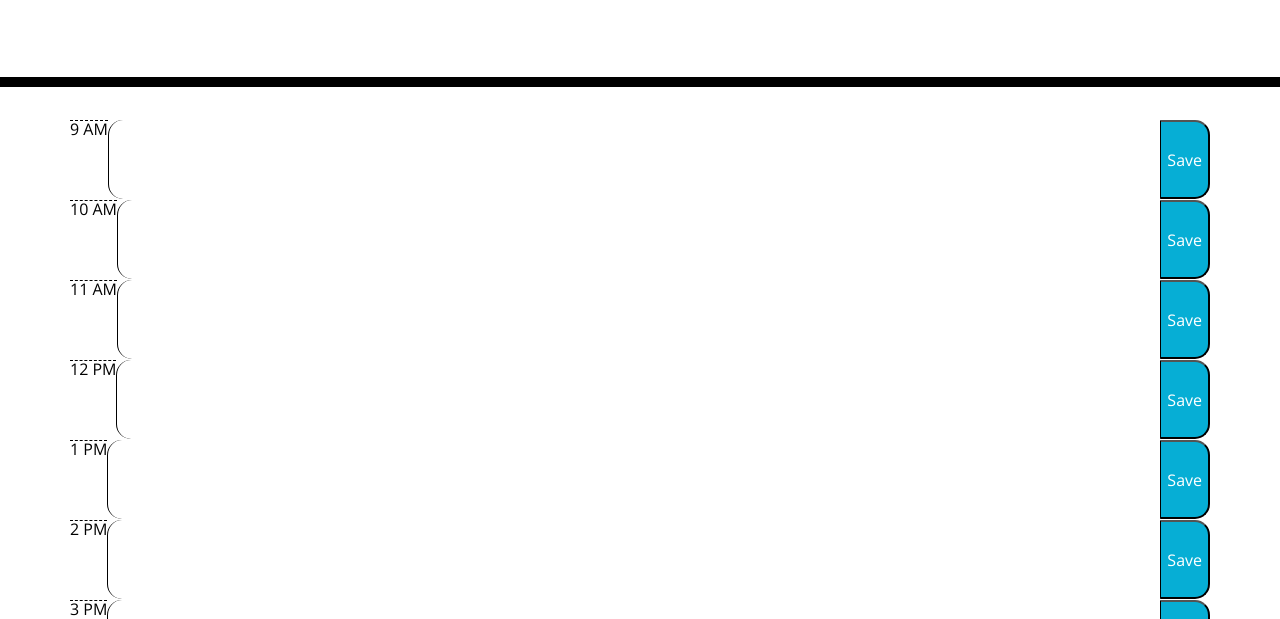
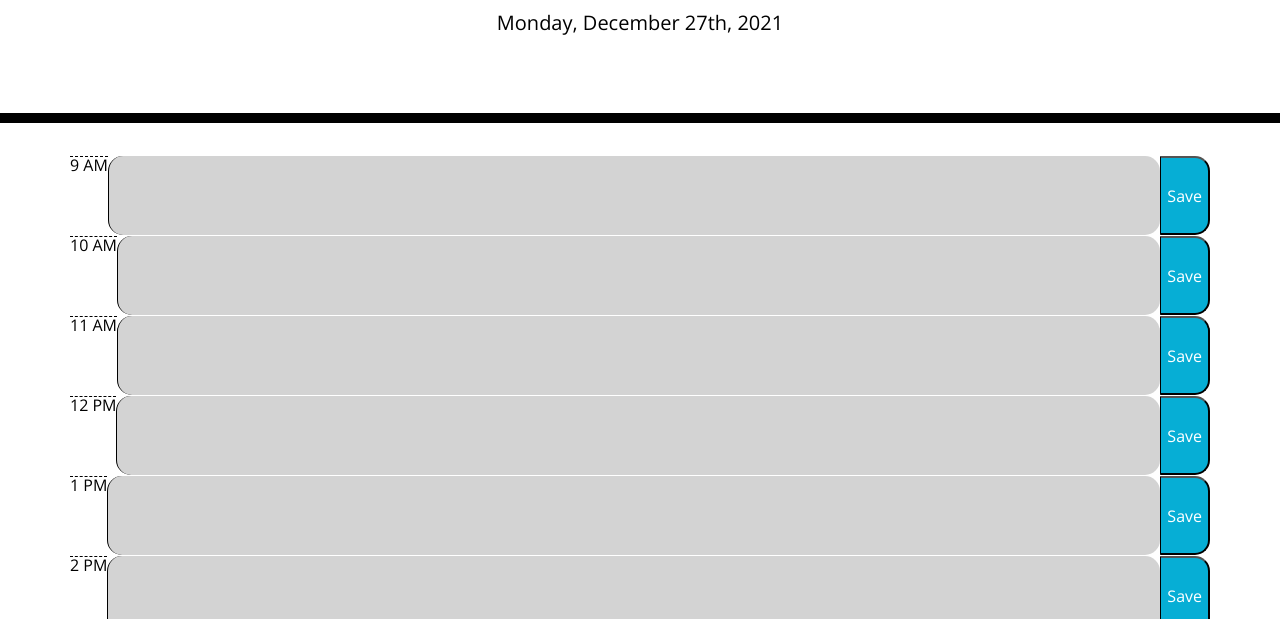
Before and after one commit to DeeJ3/task-manager, a plain HTML site: page index.html in a window 1280 px wide. Shown: the part 181-800 px from the top of the page. Drawn offline with nearby package versions, Linux system fonts and the light colour scheme.

Commit message:
setting colors based on current time

```diff
--- a/index.html
+++ b/index.html
@@ -79,5 +79,6 @@
 
     <script src="https://code.jquery.com/jquery-3.4.1.min.js"></script>
     <script src="https://cdnjs.cloudflare.com/ajax/libs/moment.js/2.24.0/moment.min.js"></script>
+    <script src="script.js"></script>
   </body>
 </html>
--- /dev/null
+++ b/script.js
@@ -0,0 +1,22 @@
+var date = moment().format('dddd, MMMM Do, YYYY')
+$('#currentDay').text(date)
+
+var currentHour = moment().hours()
+var timeBlock = $('.time-block')
+
+setColor()
+function setColor() {
+    timeBlock.each(function() {
+        var id = $(this).attr('id')
+        if(currentHour > id) {
+            $(this).addClass('past')
+        } else if (currentHour == id) {
+            $(this).removeClass('past')
+            $(this).addClass('present')
+        } else {
+            $(this).removeClass('past')
+            $(this).removeClass('present')
+            $(this).addClass('future')
+        }
+    })
+}
```
